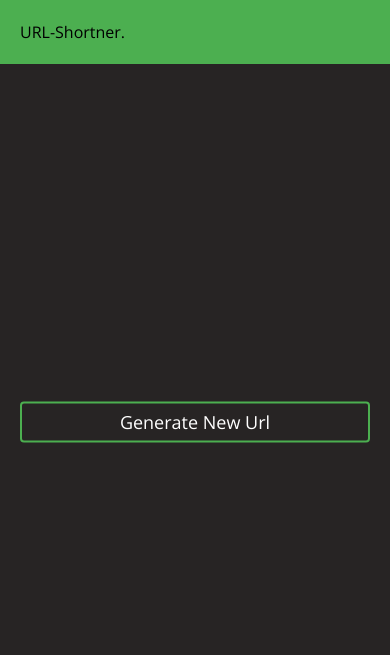
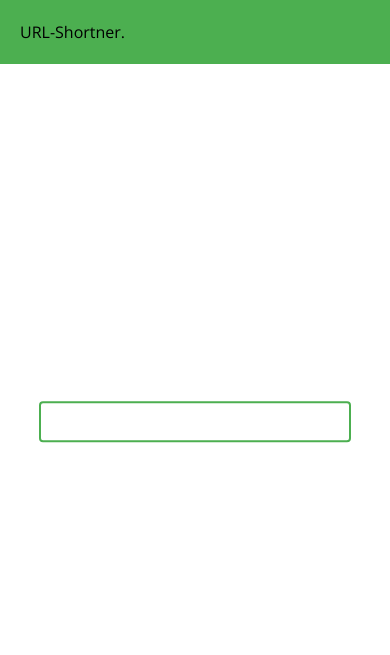
Before and after one commit to nova-sangeeth/bitsy-urlshortner, a Django app: page / in a window 390 px wide. Shown: the top 655 px of the page. Run offline with Django 3.2, Linux system fonts and the light colour scheme; some libraries are stand-ins or nearby versions.

Commit message:
rewrote the whole body tag in the style sheet

```diff
--- a/static/style.css
+++ b/static/style.css
@@ -4,13 +4,41 @@
 
 body {
     font-family: 'Open Sans';
-    display: flex;
-    flex-direction: column;
-    /* justify-content: center; */
-    /* align-items: center; */
-    min-height: 100%;
-    background-color: #272424;
-}
+  }
+header, footer, article, nav, div {
+  padding: 1.2em;
+  background: white;
+  font-family: 'Open Sans';
+  }
+#pageHeader {
+  grid-area: header;
+  background-color: gray;
+  }
+#pageFooter {
+  grid-area: footer;
+  background-color: gray;
+  }
+#mainArticle {
+  grid-area: article;
+  }
+#mainNav {
+  grid-area: nav;
+  }
+#siteAds {
+  grid-area: ads;
+  }
+/* Stack the layout on small devices/viewports. */
+@media all and (max-width: 575px) {
+  body {
+    grid-template-areas:
+      "header"
+      "article"
+      "ads"
+      "nav"
+      "footer";
+    grid-template-rows: 80px 1fr 70px 1fr 70px;
+    grid-template-columns: 1fr;
+ }
 
 header {
   text-decoration: none !important;
```
